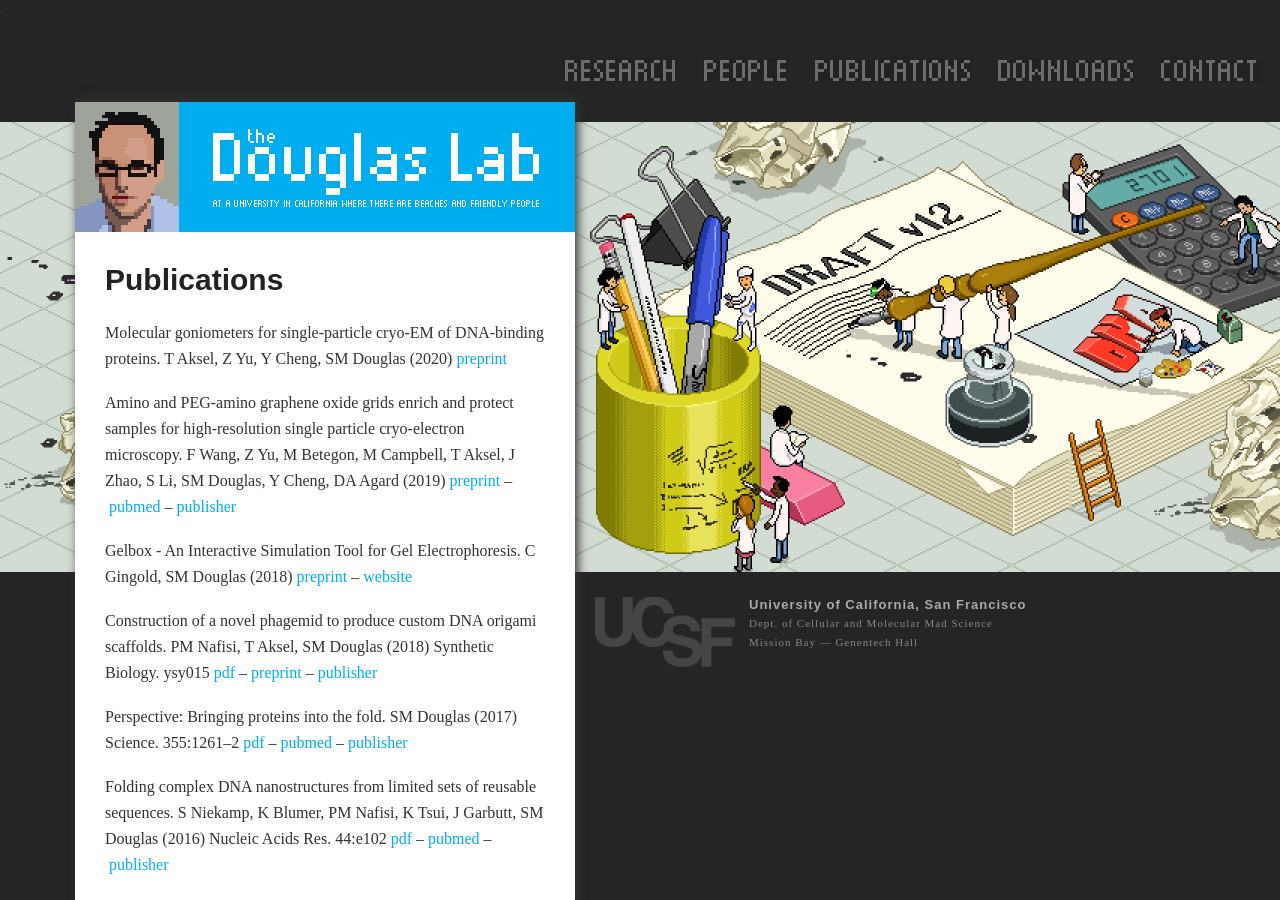
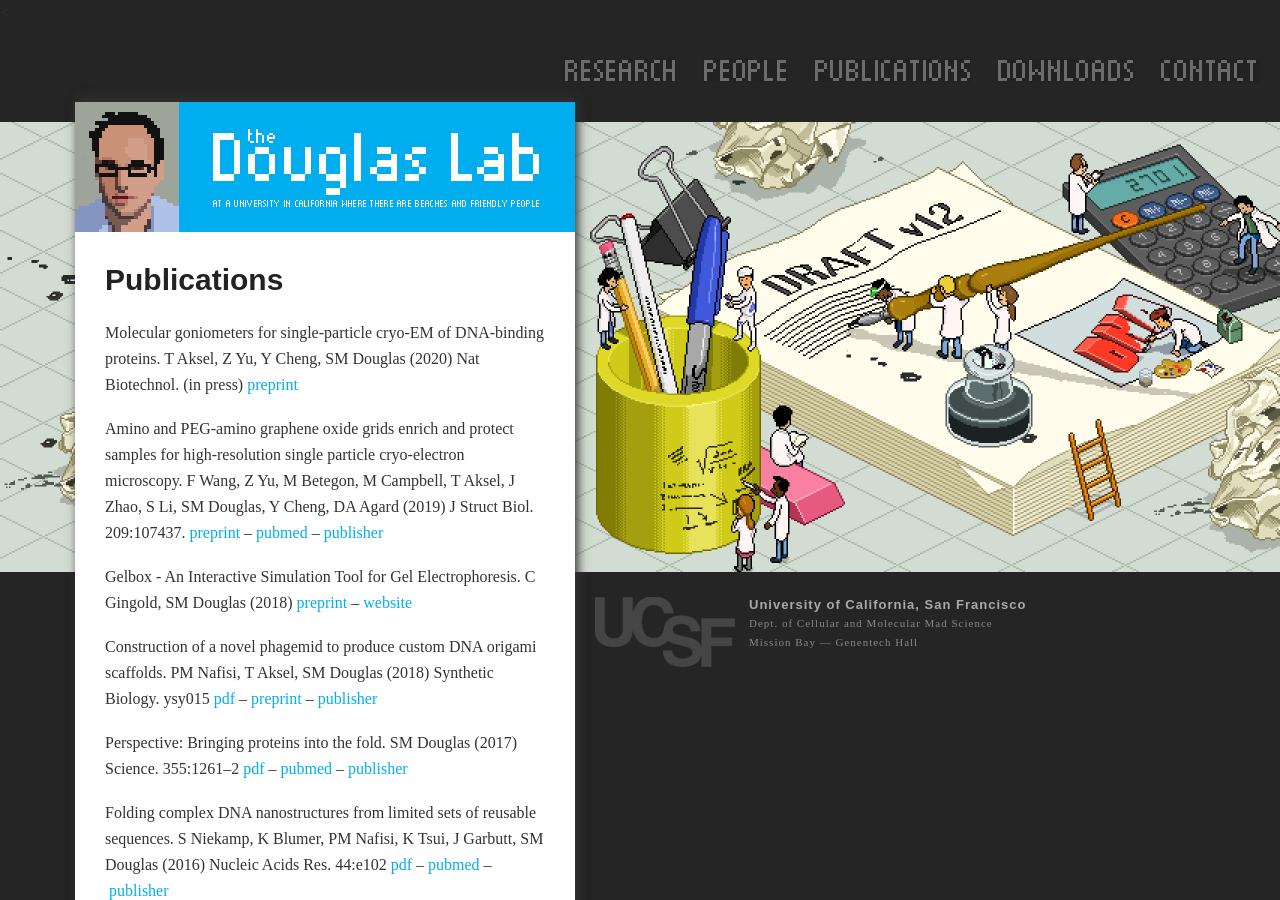
Before and after one commit to douglaslab/bionano.ucsf.edu, a Jekyll site: the page built from publications.html, in a window 1280 px wide and 900 px high. Built offline with Jekyll 4.4.1, drawn with Linux system fonts in a browser that asks for light colours; nearby versions of some CDN libraries.

Commit message:
Update publications.html

```diff
--- a/publications.html
+++ b/publications.html
@@ -7,10 +7,10 @@
 ---
 <h1>Publications</h1>
 
-<p>Molecular goniometers for single-particle cryo-EM of DNA-binding proteins. T Aksel, Z Yu, Y Cheng, SM Douglas (2020) <a target="_blank" href="https://www.biorxiv.org/content/10.1101/2020.02.27.968883v1">preprint</a>
+<p>Molecular goniometers for single-particle cryo-EM of DNA-binding proteins. T Aksel, Z Yu, Y Cheng, SM Douglas (2020) Nat Biotechnol. (in press) <a target="_blank" href="https://www.biorxiv.org/content/10.1101/2020.02.27.968883v1">preprint</a>
 </p>
 
-<p>Amino and PEG-amino graphene oxide grids enrich and protect samples for high-resolution single particle cryo-electron microscopy. F Wang, Z Yu, M Betegon, M Campbell, T Aksel, J Zhao, S Li, SM Douglas, Y Cheng, DA Agard (2019) <a target="_blank" href="https://www.biorxiv.org/content/10.1101/2020.02.27.968883v1">preprint</a>&nbsp;&ndash;&nbsp;<a target="_blank" href="https://pubmed.ncbi.nlm.nih.gov/31866389-amino-and-peg-amino-graphene-oxide-grids-enrich-and-protect-samples-for-high-resolution-single-particle-cryo-electron-microscopy/">pubmed</a>&nbsp;&ndash;&nbsp;<a target="_blank" href="https://www.sciencedirect.com/science/article/pii/S1047847719302667">publisher</a>
+<p>Amino and PEG-amino graphene oxide grids enrich and protect samples for high-resolution single particle cryo-electron microscopy. F Wang, Z Yu, M Betegon, M Campbell, T Aksel, J Zhao, S Li, SM Douglas, Y Cheng, DA Agard (2019) J Struct Biol. 209:107437. <a target="_blank" href="https://www.biorxiv.org/content/10.1101/2020.02.27.968883v1">preprint</a>&nbsp;&ndash;&nbsp;<a target="_blank" href="https://pubmed.ncbi.nlm.nih.gov/31866389-amino-and-peg-amino-graphene-oxide-grids-enrich-and-protect-samples-for-high-resolution-single-particle-cryo-electron-microscopy/">pubmed</a>&nbsp;&ndash;&nbsp;<a target="_blank" href="https://www.sciencedirect.com/science/article/pii/S1047847719302667">publisher</a>
 </p>
 
 <p>Gelbox - An Interactive Simulation Tool for Gel Electrophoresis. C Gingold, SM Douglas (2018) <a target="_blank" href="https://www.biorxiv.org/content/early/2018/09/05/406132">preprint</a>&nbsp;&ndash;&nbsp;<a href="http://douglaslab.org/gelbox/">website</a>
```
